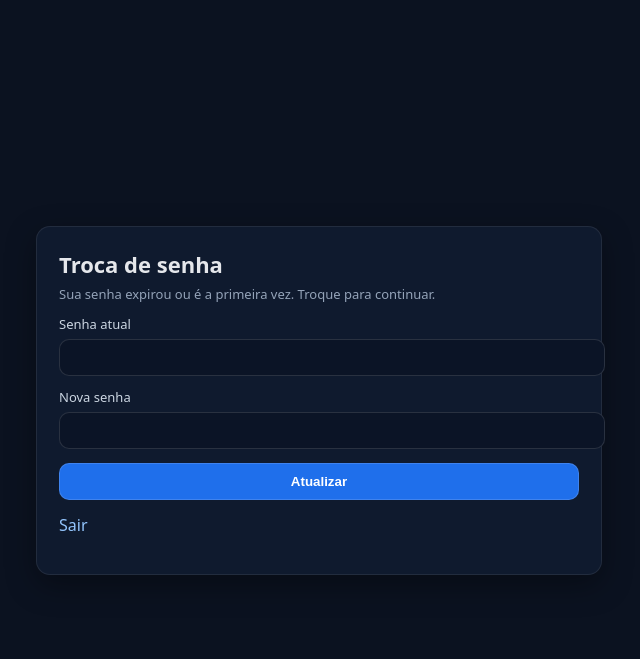
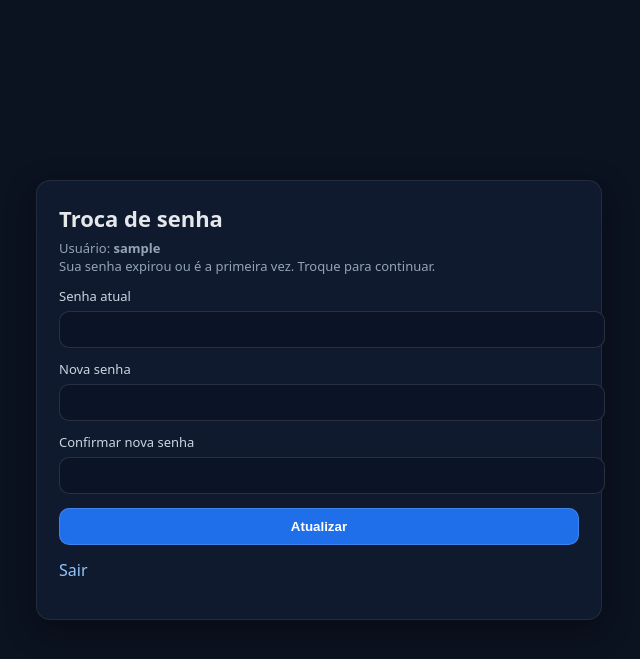
Before and after one commit to abnermayconoli-max/Faturas-MSHOP-, a Python web app: template templates/change_password.html in a window 1280 px wide. Shown: the top 659 px of the page, without its empty margins (321-961 px from the left). Run offline with Jinja, Linux system fonts and the light colour scheme; the template is opened without the code that fills it: most values are stand-ins (such as "Sample title", 1, 10 or a date in 2020).

Commit message:
Update change_password.html

```diff
--- a/templates/change_password.html
+++ b/templates/change_password.html
@@ -20,20 +20,21 @@
 <body>
   <div class="card">
     <h1>Troca de senha</h1>
-    <p class="muted">Sua senha expirou ou é a primeira vez. Troque para continuar.</p>
+    <p class="muted">Usuário: <b>{{ username }}</b><br/>Sua senha expirou ou é a primeira vez. Troque para continuar.</p>
 
     {% if error %}
       <div class="alert">{{ error }}</div>
     {% endif %}
 
     <form method="post" action="/change-password">
-      <input type="hidden" name="csrf" value="{{ csrf }}" />
-
       <label>Senha atual</label>
       <input name="current_password" type="password" autocomplete="current-password" required />
 
       <label>Nova senha</label>
       <input name="new_password" type="password" autocomplete="new-password" required />
+
+      <label>Confirmar nova senha</label>
+      <input name="confirm_password" type="password" autocomplete="new-password" required />
 
       <button class="btn" type="submit">Atualizar</button>
     </form>
```
